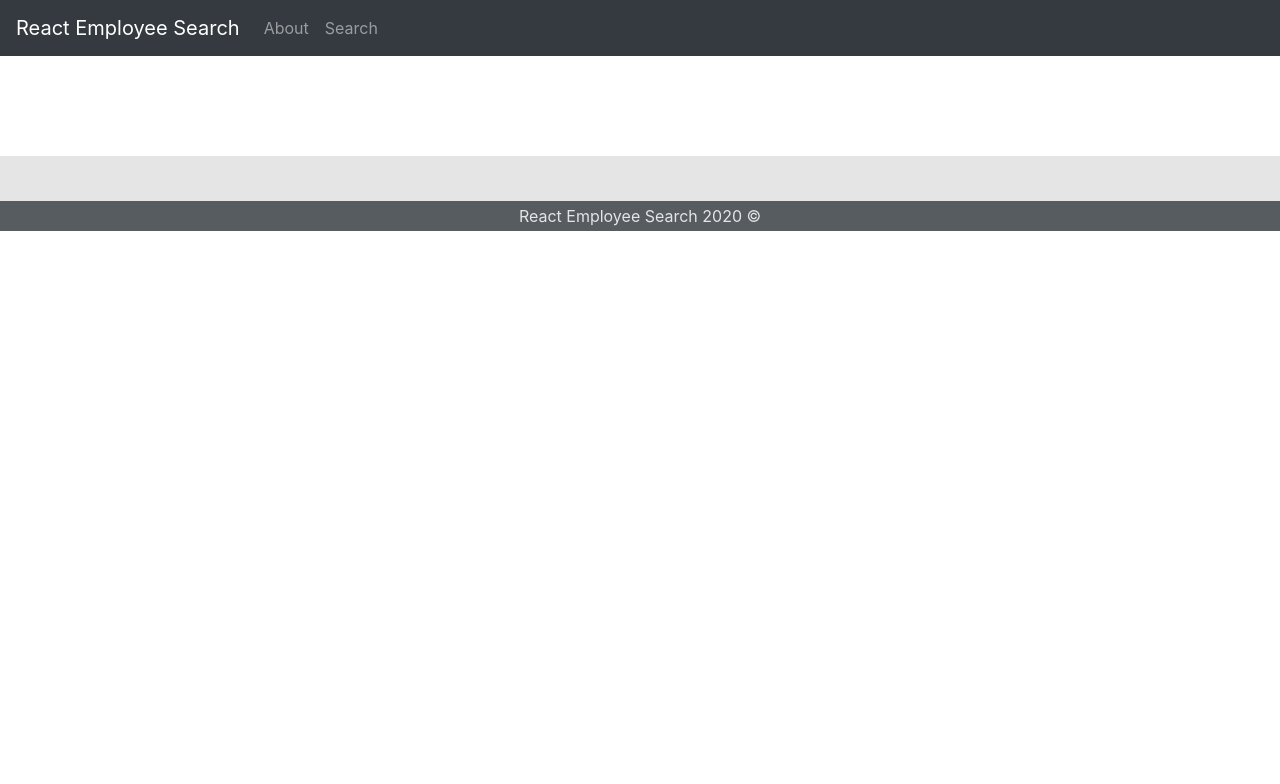
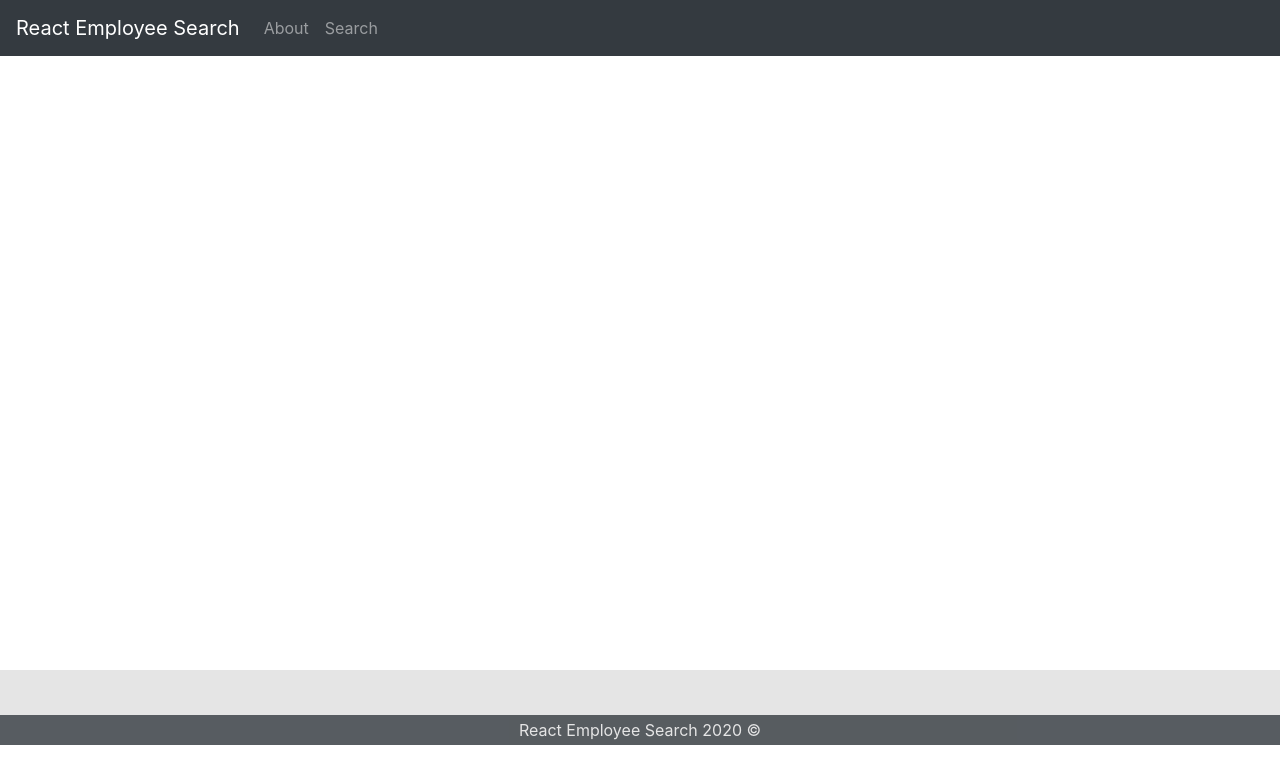
Before and after one commit to ad-fleming/react-employee-directory, a React (Create React App) app: page / in a window 1280 px wide. Shown: the top 784 px of the page. Built offline with nearby package versions, Linux system fonts and the light colour scheme.

Commit message:
moved footer outside of main

```diff
--- a/src/App.js
+++ b/src/App.js
@@ -17,8 +17,8 @@ function App() {
         <Route exact path="/react-employee-directory/about" component={About}/>
         <Route exact path="/react-employee-directory/search" component={Search}/>
         </Wrapper>
-        <Footer />
       </main>
+      <Footer />
     </Router>
   );
 }
--- a/src/index.css
+++ b/src/index.css
@@ -13,5 +13,6 @@
   }
 
   main{
-      min-height: calc(100vh - 120px);
+      min-height: calc(100vh - 180px);
+      margin-bottom: 50px;
   }
```
